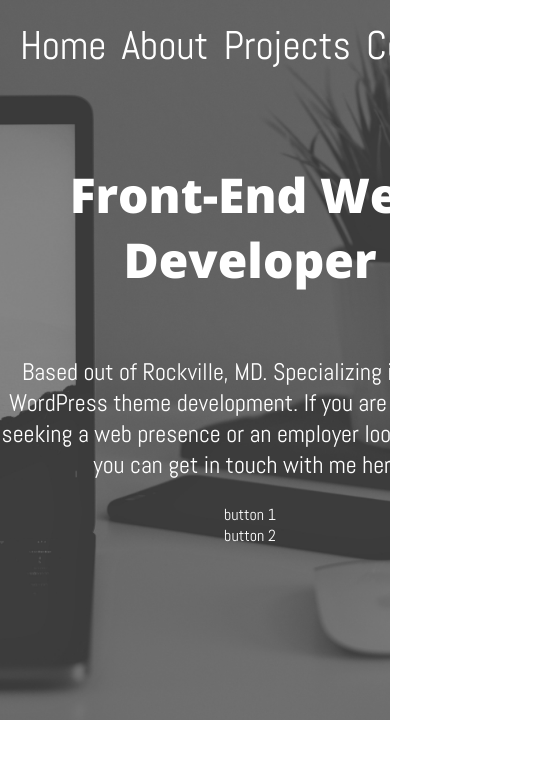
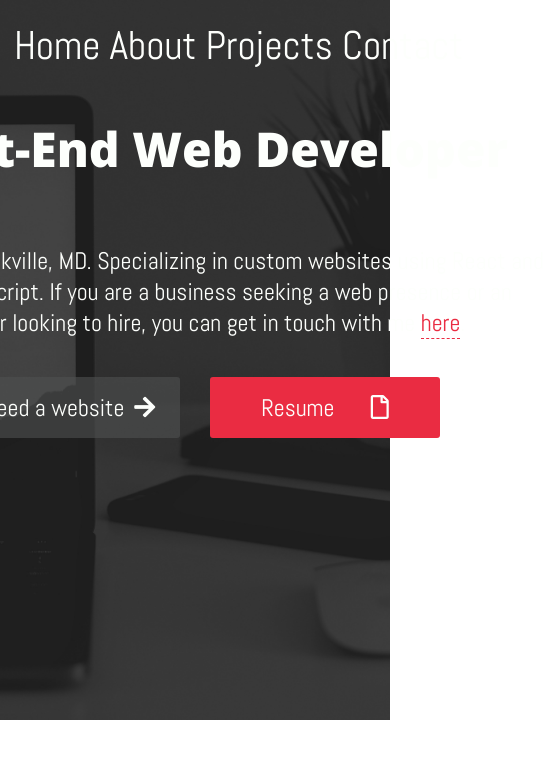
Before and after one commit to juancbaires/react-portfolio, a React (Create React App) app: page / in a window 390 px wide. Shown: the top 758 px of the page, 545 px wide, since content can reach past the window. Built offline with nearby package versions, Linux system fonts and the light colour scheme.

Commit message:
hero/navbar is complete for desktops but needs to be responsive for phones.

```diff
--- a/public/index.html
+++ b/public/index.html
@@ -4,8 +4,12 @@
 <head>
   <meta charset="utf-8" />
   <link rel="shortcut icon" href="%PUBLIC_URL%/favicon.ico" />
+  <!-- <meta name="viewport" content="width=device-width, initial-scale=1"> -->
+
   <meta name="viewport" content="width=device-width, initial-scale=1, shrink-to-fit=no" />
   <link href="https://fonts.googleapis.com/css?family=Abel|Open+Sans:800" rel="stylesheet">
+  <link rel="stylesheet" href="https://use.fontawesome.com/releases/v5.6.3/css/all.css" integrity="sha384-UHRtZLI+pbxtHCWp1t77Bi1L4ZtiqrqD80Kn4Z8NTSRyMA2Fd33n5dQ8lWUE00s/"
+    crossorigin="anonymous">
   <meta name="theme-color" content="#000000" />
   <!--
       manifest.json provides metadata used when your web app is added to the
--- a/src/App.css
+++ b/src/App.css
@@ -24,21 +24,21 @@ body {
 .nav {
   width: 100%;
   display: flex;
+  flex-direction: row;
   font-size: 2.5rem;
   font-weight: 500;
   padding: 5px;
-  height: 7rem;
 }
 
 .nav__item {
   list-style: none;
-  color: white;
-  margin-left: 15px;
+  color: #FDFFFC;
   padding-top: 15px;
+  margin-left: 9px;
 }
 
 .nav__item:hover {
-  border-bottom: 2px solid #EA2C42;
+  border-bottom: 5px solid #EA2C42;
   cursor: pointer;
 }
 
@@ -49,24 +49,58 @@ body {
 .navInfo {
   display: flex;
   flex-direction: column;
-  justify-content: center;
-  width: 500px;
-  align-items: center;
+  justify-content: space-around;
+  width: 700px;
+  align-self: center;
 }
 
 p {
-  color: white;
+  color: #FDFFFC;
   font-size: 24px;
   text-align: center;
 }
 
 h1 {
-  color: white;
+  color: #FDFFFC;
   font-family: 'Open Sans';
   font-size: 48px;
 }
 
+.contact__link {
+  text-decoration: none;
+  color: #EA2C42;
+  border-bottom: 1px dashed #EA2C42;
+}
+
+/**
+ * button container
+ */
+
 .hero__button {
   text-decoration: none;
-  color: white;
+  color: #FDFFFC;
+  background-color: rgba(79, 80, 80, 0.6);
+  width: 200px;
+  font-size: 24px;
+  margin: 15px;
+  display: flex;
+  flex-direction: row;
+  padding: 15px;
+  align-self: center;
+  justify-content: space-evenly;
+  border-radius: 3px;
 }
+
+.btn--red {
+  background-color: #EA2C42;
+}
+
+.button__container {
+  display: flex;
+  align-self: center;
+  /* width: 300px; */
+}
+
+.hero__button i {
+  padding-top: 3px;
+}
--- a/src/App.js
+++ b/src/App.js
@@ -14,12 +14,14 @@ class App extends Component {
           </div>
           <div className="navInfo">
             <h1>Front-End Web Developer</h1>
-            <p>Based out of Rockville, MD. Specializing in custom WordPress theme development. If you are a business seeking a web presence or an employer looking to hire, you can get in touch with me here.</p>
-            <a className="hero__button btn-red" href="">button 1</a>
-            <a className="hero__button" href="">button 2</a>
+            <p>Based out of Rockville, MD. Specializing in custom websites using React and Vanilla Javascript. If you are a business seeking a web presence or an employer looking to hire, you can get in touch with me <a className="contact__link" href="mailto:juancbaires@gmail.com?Subject=Hello">here</a>.</p>
+            <div className="button__container">
+              <a className="hero__button" target="_blank" href="https://docs.google.com/forms/d/e/1FAIpQLSdm-A7mtfa4iABGip-fkGRs9-S49DVdyRTjI7qFR2VOROUSqg/viewform?usp=sf_link">I need a website  <i className="fas fa-arrow-right"></i></a>
+              <a className="hero__button btn--red" target="_blank" href="https://drive.google.com/file/d/16sFQF9q-eovBvGDUZurEZM4g7XG-Kt02/view?usp=sharing">Resume  <i className="far fa-file"></i></a>
+            </div>
           </div>
         </section>
-      </div>
+      </div >
     );
   }
 }
```
Also changed, not shown: src/images/splash.jpg.
